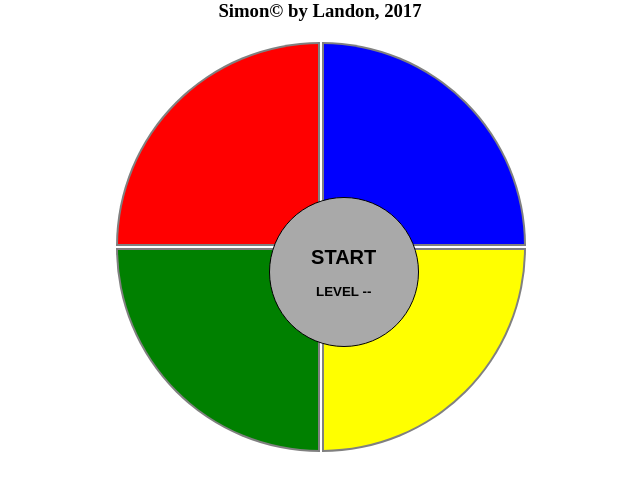
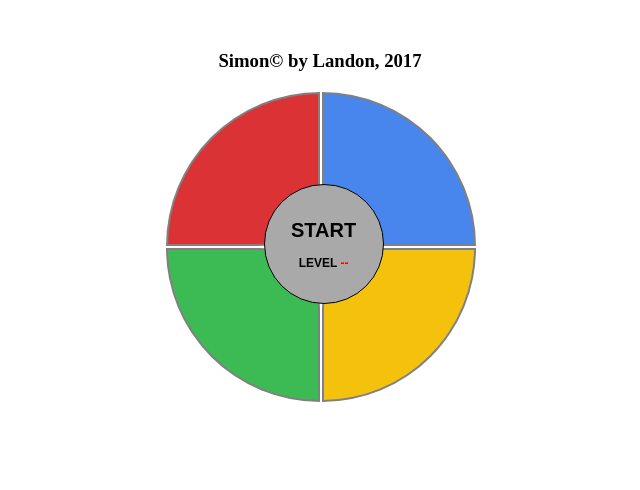
Before and after one commit to landoyuan/landoyuan.github.io, a plain HTML site: page index.html in a window 1280 px wide. Shown: the whole page, without its empty margins (320-960 px from the left). Drawn offline with nearby package versions, Linux system fonts and the light colour scheme.

Commit message:
4th release

```diff
--- a/Simon.css
+++ b/Simon.css
@@ -1,41 +1,45 @@
 body {
-  width: 410px;
+  padding-top:50px;
+  width: 310px;
   margin: auto;
 }
 
 .gameContainer {
   background-color: white;
-  width: 452px;
+  width: 352px;
   margin: auto;
   position: absolute;
 }
 
 .square {
-  width: 200px;
-  height: 200px;
+  width: 150px;
+  height: 150px;
   margin: 1px;
+  font-weight: bold;
+  font-size: 20px;
   border: 2px solid gray;
   display: block;
   float: left;
   text-align: center;
-  line-height: 200px;
+  line-height: 150px;
   color: black;
+  cursor:pointer;
 }
 
 #red {
-  border-radius: 100% 0 0 0;
+  border-radius: 100% 0 40% 0 ;
 }
 
 #blue {
-  border-radius: 0 100% 0 0;
+  border-radius: 0 100% 0 40%;
 }
 
 #green {
-  border-radius: 0 0 0 100%;
+  border-radius: 0 40% 0 100%;
 }
 
 #yellow {
-  border-radius: 0 0 100% 0;
+  border-radius: 40% 0 100% 0;
 }
 
 .blink {
@@ -43,35 +47,36 @@ body {
 }
 
 .s1 {
-  background-color:red;
+  background-color:#db3236;
 }
 
 .s2 {
-  background-color:blue;
+  background-color:#4885ed;
 }
 
 .s3 {
-  background-color:green;
+  background-color:#3cba54;
 }
 
 .s4 {
-  background-color:yellow;
+  background-color:#f4c20d;
 }
 
 .start {
   position:absolute;
-  left: 34%;
-  top: 38%;
+  left: 28%;
+  top: 30%;
 }
 
 .start button {
-  height: 150px;
-  width: 150px;
+  height: 120px;
+  width: 120px;
   border-radius: 100%;
+  font-size: 12px;
   border: 1px solid black;
   cursor: pointer;
   outline: none;
-  background-color: #A9A9A9
+  background-color: #A9A9A9;
 }
 
 .livebutton {
@@ -81,3 +86,7 @@ body {
 .start button:hover {
   background-color: #D3D3D3;
 }
+
+#lvl {
+  color: red;
+}
```
